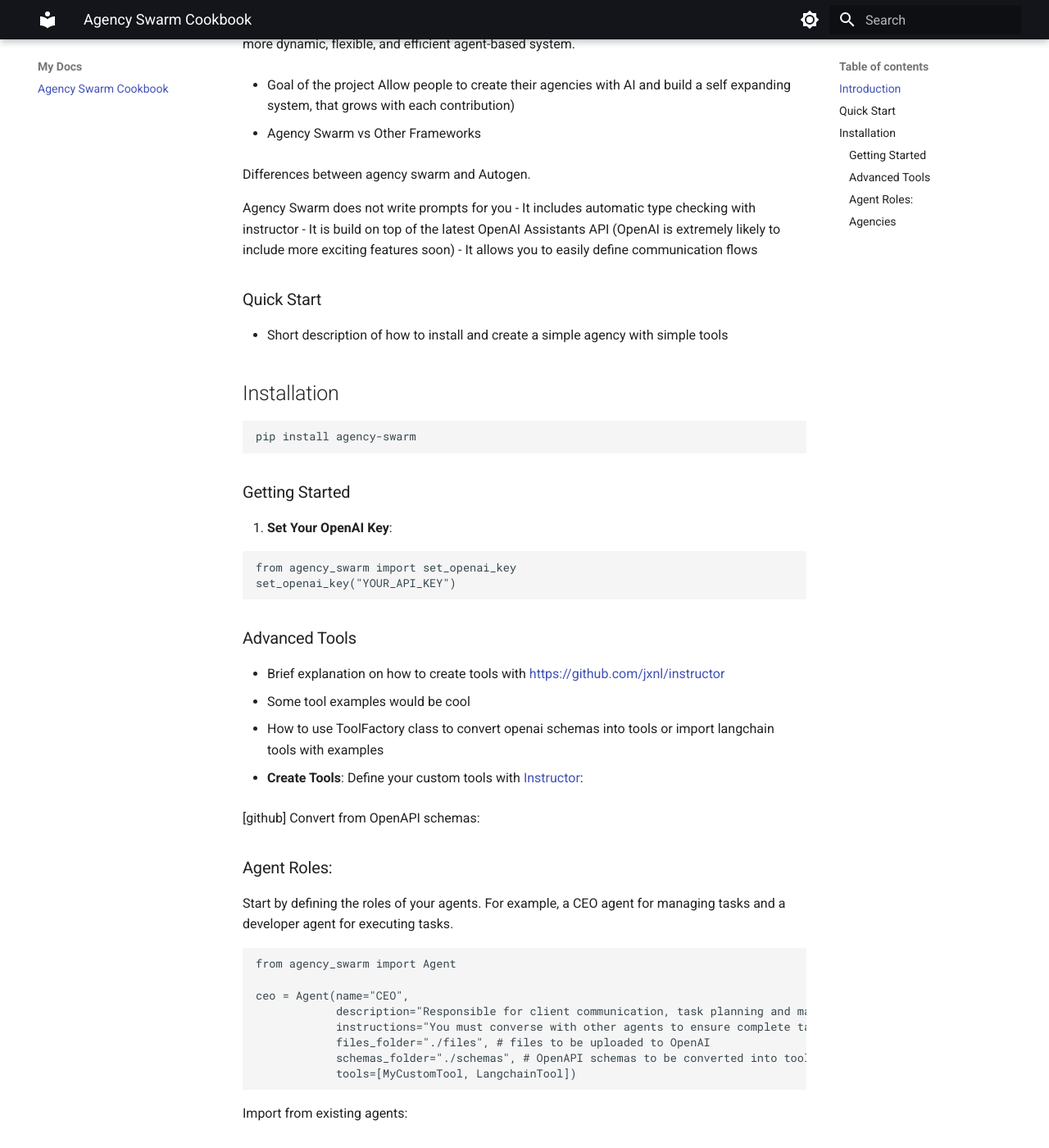
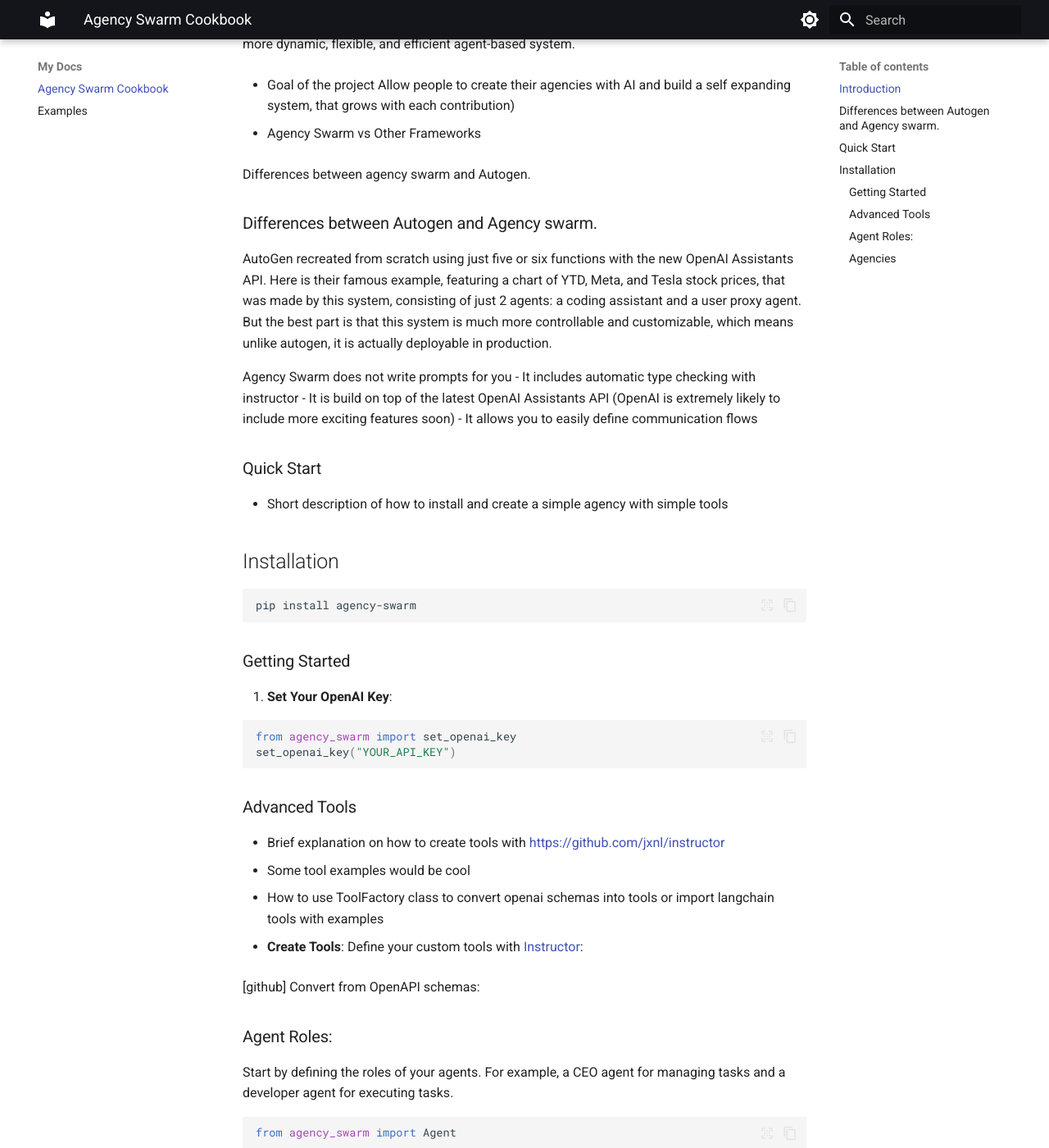
Before and after one commit to vegansquirrel/Agency-swarm-website, an MkDocs documentation site: the page built from docs/index.md, in a window 1280 px wide and 1400 px high, scrolled down 386 px. Shown: the whole window at 82% size. Built offline with MkDocs 1.6.1 and Material for MkDocs 9.7.7, drawn with Linux system fonts in a browser that asks for light colours; some of the changed text lies outside the part shown.

Commit message:
changes stage1, content and features added

````diff
--- a/docs/index.md
+++ b/docs/index.md
@@ -16,7 +16,11 @@
 
 Differences between agency swarm and Autogen.
 
- Agency Swarm does not write prompts for you
+### Differences between Autogen and Agency swarm.
+
+AutoGen recreated from scratch using just five or six functions with the new OpenAI Assistants API. Here is their famous example, featuring a chart of YTD, Meta, and Tesla stock prices, that was made by this system, consisting of just 2 agents: a coding assistant and a user proxy agent. But the best part is that this system is much more controllable and customizable, which means unlike autogen, it is actually deployable in production.
+
+Agency Swarm does not write prompts for you
 - It includes automatic type checking with instructor
 - It is build on top of the latest OpenAI Assistants API (OpenAI is extremely likely to include more exciting features soon)
 - It allows you to easily define communication flows
@@ -55,7 +59,7 @@
 
 Start by defining the roles of your agents. For example, a CEO agent for managing tasks and a developer agent for executing tasks.
 
-```python
+```py
 from agency_swarm import Agent
 
 ceo = Agent(name="CEO",
--- /dev/null
+++ b/docs/page1.md
@@ -0,0 +1,27 @@
+# Examples
+
+### Web browsing Agent
+
+Example From The Video
+Testing oai-widget.com
+
+```py
+from agency_swarm import set_openai_key
+set_openai_key("YOUR_OPENAI_API_KEY")
+```
+```py
+from agency_swarm.agents.browsing import BrowsingAgent
+from agency_swarm import Agency, Agent
+browsing_agent = BrowsingAgent()
+qa_manager = Agent(name="QA Manager",
+            description="The QA Manager Agent is an advanced digital entity designed to oversee and enhance the quality of processes for our SaaS product.",
+            instructions="As a Quality Assurance (QA) Manager, your role involves direct interaction and oversight of the BrowsingAgent's operations. Your primary duty is to guarantee that the user's task is comprehensively and accurately completed. Achieve this by methodically issuing each step of the task as a distinct message to the BrowsingAgent. It's crucial to confirm the successful execution of one step before advancing to the next. This procedure forms part of an integration test, which will be conducted in a live production environment. Importantly, ensure to provide the BrowsingAgent with the actual credentials related to the task, enabling authentic testing scenarios.")
+agency = Agency([qa_manager,
+                 [qa_manager, browsing_agent]])
+```
+
+
+```py
+demo = agency.demo_gradio(height=700) # reload the notebook each time you run this cell
+
+```
--- a/mkdocs.yml
+++ b/mkdocs.yml
@@ -5,6 +5,8 @@
     - search.highlight
     - search.share
     - navigation.footer
+    - content.code.select
+    - content.code.copy
   name: material
   palette:
 
@@ -19,6 +21,25 @@
     # Palette toggle for dark mode
     - media: "(prefers-color-scheme: dark)"
       scheme: slate
+      primary: amber
+      accent: yellow
       toggle:
         icon: material/brightness-4
         name: Switch to system preference
+extra:
+  generator: false
+  social:
+    - icon: fontawesome/brands/mastodon
+      link: https://www.vrsen.ai/
+    - icon: fontawesome/brands/github
+      link: https://github.com/VRSEN/agency-swarm
+    - icon: fontawesome/brands/x-twitter
+      link: https://twitter.com/__vrsen__
+markdown_extensions:
+  - pymdownx.highlight:
+      anchor_linenums: true
+      line_spans: __span
+      pygments_lang_class: true
+  - pymdownx.inlinehilite
+  - pymdownx.snippets
+  - pymdownx.superfences
````
